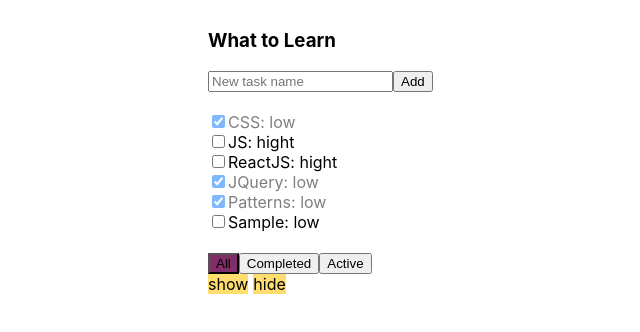
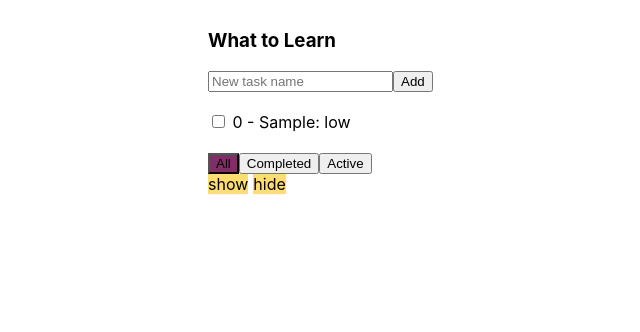
Before and after one commit to alx8437/todoList, a React (Create React App) app: page / in a window 1280 px wide. Both pictures are taken after typing "Sample" into the empty fields and a click on the button "Add". Shown: the top 332 px of the page, without its empty margins (192-832 px from the left). Built offline with nearby package versions, Linux system fonts and the light colour scheme.

Commit message:
task 6 count in storageState

```diff
--- a/src/App.js
+++ b/src/App.js
@@ -3,27 +3,52 @@ import './App.css';
 import TodoListHeader from "./TodoListHeader";
 import TodoListTasks from "./TodoListTasks";
 import TodoListFooter from "./TodoListFooter";
-import PropTypes from 'prop-types';
 
 class App extends React.Component {
 
+
+
     state = {
         tasks: [
-            {title: "CSS", isDone: true, priority: "low"},
-            {title: "JS", isDone: false, priority: "hight"},
-            {title: "ReactJS", isDone: false, priority: "hight"},
-            {title: "JQuery", isDone: true, priority: "low"},
-            {title: "Patterns", isDone: true, priority: "low"}
+
         ],
         filterValue: "All"
     };
 
+    nextTaskId = this.state.tasks === 0 ? 0 : this.state.tasks.length
+
+
+
+    saveState = () => {
+        let stateAsSting = JSON.stringify(this.state);
+        localStorage.setItem("ourstate", stateAsSting)
+    }
+
+    restoreState = () => {
+        let state = {
+            tasks: [],
+            filterValue: "All"
+        };
+        let stateAsString = localStorage.getItem("ourstate");
+        if (stateAsString != null) {
+            state = JSON.parse(stateAsString)
+        }
+        this.setState(state)
+
+    }
+
+    componentDidMount() {
+        this.restoreState()
+    }
+
     addTaskList = (newText) => {
-        let newTask = {title: newText, isDone: false, priority: "low"};
+        let newTask = {id: this.nextTaskId, title: newText, isDone: false, priority: "low"};
         let newTasks = [...this.state.tasks, newTask];
+        this.nextTaskId += 1
         this.setState( {
             tasks: newTasks
-        })
+        }, () => this.saveState());
+
     };
 
     changeFilter = (newFilterValue) => {
@@ -32,16 +57,28 @@ class App extends React.Component {
         })
     };
 
-    changeStatus = (task, isDone) => {
-      let newTasks = this.state.tasks.map(t => {
-          if (t === task) {
-              return {...t, isDone: isDone}
-          }
-          return t;
-      });
-      this.setState({
-          tasks: newTasks
-      })
+    changeTask = (taskID, obj) => {
+        let newTask = this.state.tasks.map(t => {
+            if (t.id != taskID) {
+                return t
+            } else {
+                return {...t, ...obj}
+            }
+        });
+        this.setState({
+            tasks: newTask
+        })
+    }
+
+
+    changeStatus = (taskID, isDone) => {
+        this.changeTask(taskID, {isDone: isDone})
+    };
+
+
+
+    changeStatusTitle = (taskID, title) => {
+        this.changeTask(taskID, {title: title})
     };
 
 
@@ -60,13 +97,14 @@ class App extends React.Component {
 
         return (
             <div className="App">
-                <div className="todoList">
+                <div  className="todoList">
                     <TodoListHeader
                         addTaskList={this.addTaskList}
                     />
                     <TodoListTasks
                         tasks={this.filterTask()}
                         changeStatus={this.changeStatus}
+                        changeStatusTitle={this.changeStatusTitle}
                     />
                     <TodoListFooter
                         filterValue={this.state.filterValue}
--- a/src/TodoListTask.jsx
+++ b/src/TodoListTask.jsx
@@ -2,9 +2,36 @@ import React from 'react';
 
 class TodoListTask extends React.Component {
 
+    state = {
+        editMode: false
+    }
+
+    isEditModeActivated = () => {
+        this.setState({
+            editMode: true
+        })
+    }
+
+    isEditModeDeActivated = () => {
+        this.setState({
+            editMode: false
+        })
+    }
+
+    onTitleChange = (e) => {
+        this.props.changeStatusTitle(this.props.task.id, e.currentTarget.value)
+    }
+
+
     onIsDoneChanged = (event) => {
-        this.props.changeStatus(this.props.task, event.currentTarget.checked);
+        this.props.changeStatus(this.props.task.id, event.currentTarget.checked);
     };
+
+    onKeyPress = (e) => {
+        if (e.key === "Enter") {
+            this.isEditModeDeActivated();
+        }
+    }
 
 
     render = () => {
@@ -19,9 +46,16 @@ class TodoListTask extends React.Component {
                         type="checkbox"
                         checked={this.props.task.isDone}
                     />
-                    <span>
-                        {this.props.task.title}: {this.props.task.priority}
-                    </span>
+                    {this.state.editMode ?
+                        <input
+                            value={this.props.task.title}
+                            autoFocus={true}
+                            onBlur={this.isEditModeDeActivated}
+                            onChange={this.onTitleChange}
+                            onKeyPress={this.onKeyPress}
+                        />
+                        : <span onClick={this.isEditModeActivated}> {this.props.task.id} - {this.props.task.title}: {this.props.task.priority}</span>
+                    }
                 </div>
             </div>
         )
--- a/src/TodoListTasks.jsx
+++ b/src/TodoListTasks.jsx
@@ -10,7 +10,7 @@ class TodoListTasks extends React.Component {
     render = () => {
 
         let myFn = (t) => {
-            return <TodoListTask task={t} changeStatus={this.props.changeStatus}/>
+            return <TodoListTask task={t} changeStatus={this.props.changeStatus} changeStatusTitle={this.props.changeStatusTitle}/>
         };
         let taskElements = this.props.tasks.map(myFn);
         return (
```
